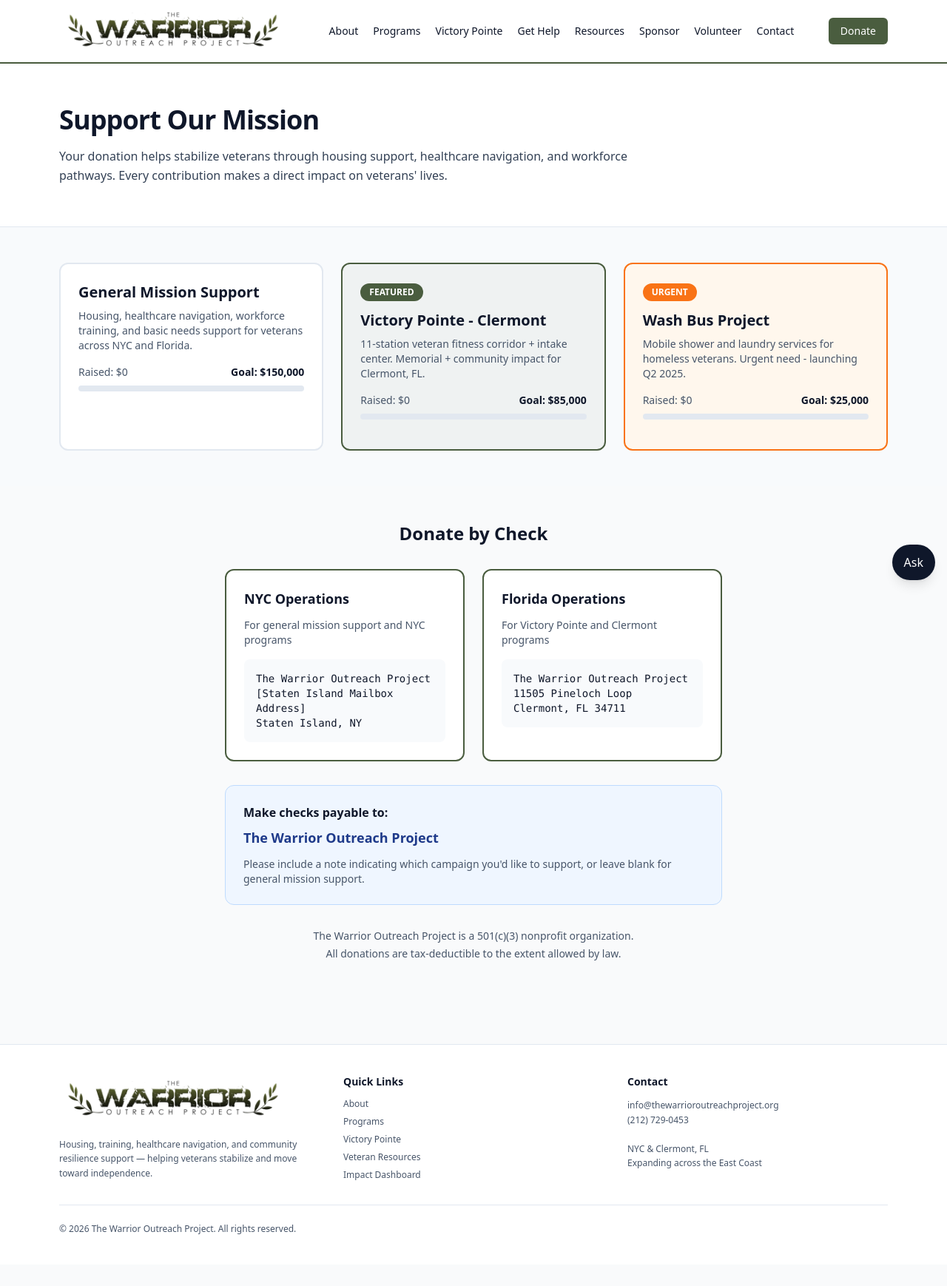
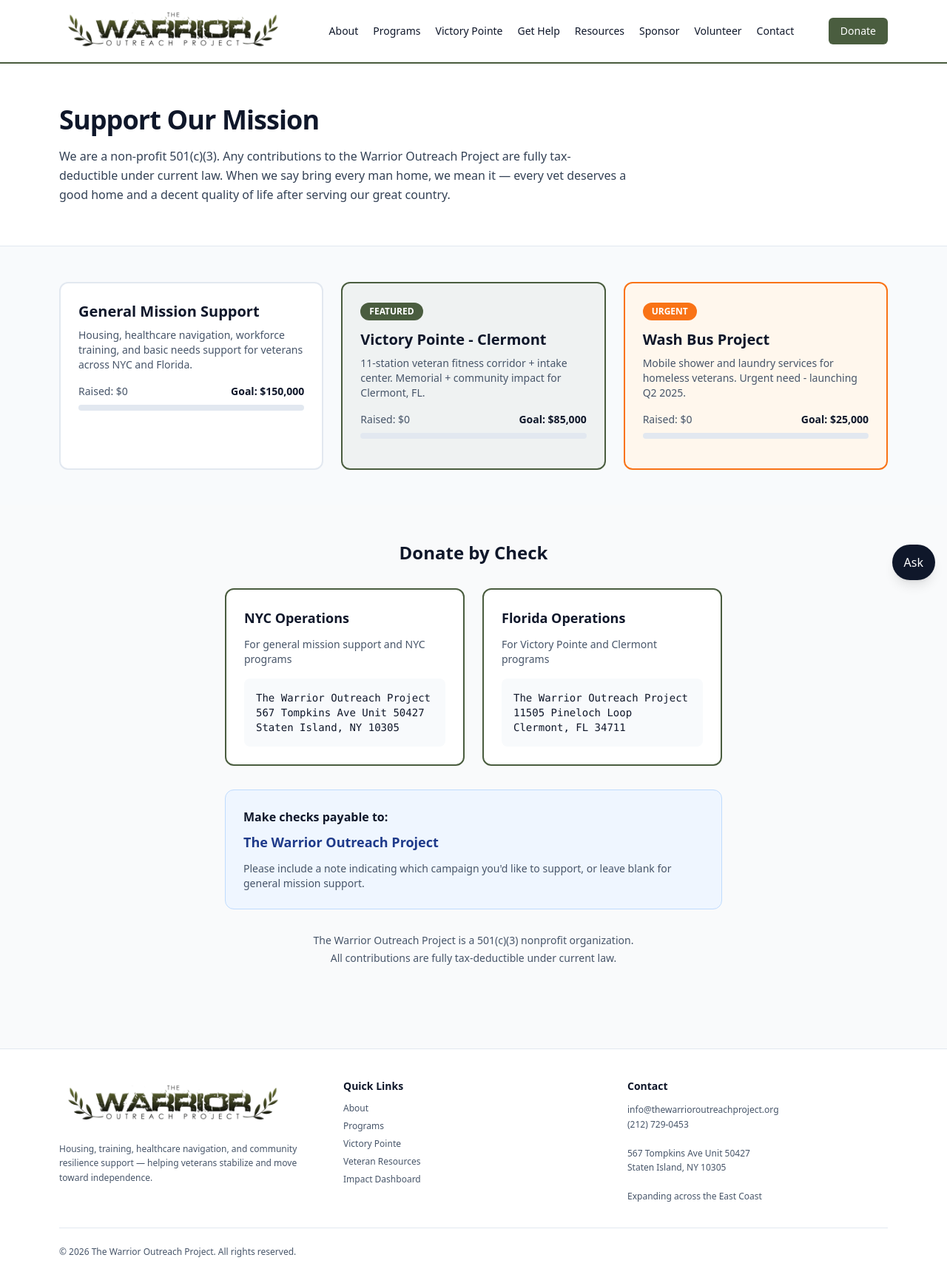
Before and after one commit to delpuma/twop, a Next.js app: page /donate in a window 1280 px wide. Shown: the whole page at 74% size. Before the commit the page ends 1709 px from the top, so only its background shows below. Built offline with nearby package versions, Linux system fonts and the light colour scheme.

Commit message:
Update address, 501c3 language, and mission statement on donate page and footer

```diff
--- a/app/donate/page.tsx
+++ b/app/donate/page.tsx
@@ -8,8 +8,9 @@
         <Container className="py-14">
           <h1 className="text-4xl font-semibold tracking-tight">Support Our Mission</h1>
           <p className="mt-4 max-w-3xl text-slate-700 leading-relaxed">
-            Your donation helps stabilize veterans through housing support, healthcare navigation, and workforce pathways.
-            Every contribution makes a direct impact on veterans' lives.
+            We are a non-profit 501(c)(3). Any contributions to the Warrior Outreach Project are fully tax-deductible
+            under current law. When we say bring every man home, we mean it — every vet deserves a good home and a
+            decent quality of life after serving our great country.
           </p>
         </Container>
       </section>
@@ -53,8 +54,8 @@
                 <div className="bg-slate-50 p-4 rounded-lg">
                   <p className="font-mono text-sm">
                     The Warrior Outreach Project<br/>
-                    [Staten Island Mailbox Address]<br/>
-                    Staten Island, NY
+                    567 Tompkins Ave Unit 50427<br/>
+                    Staten Island, NY 10305
                   </p>
                 </div>
               </div>
@@ -82,7 +83,7 @@
 
             <div className="mt-8 text-center text-sm text-slate-600">
               <p>The Warrior Outreach Project is a 501(c)(3) nonprofit organization.</p>
-              <p className="mt-1">All donations are tax-deductible to the extent allowed by law.</p>
+              <p className="mt-1">All contributions are fully tax-deductible under current law.</p>
             </div>
           </div>
         </Container>
--- a/components/Footer.tsx
+++ b/components/Footer.tsx
@@ -30,7 +30,8 @@
             <p className="text-xs leading-relaxed">
               info@thewarrioroutreachproject.org<br/>
               (212) 729-0453<br/><br/>
-              <span className="font-medium">NYC & Clermont, FL</span><br/>
+              <span className="font-medium">567 Tompkins Ave Unit 50427</span><br/>
+              Staten Island, NY 10305<br/><br/>
               Expanding across the East Coast
             </p>
           </div>
```
